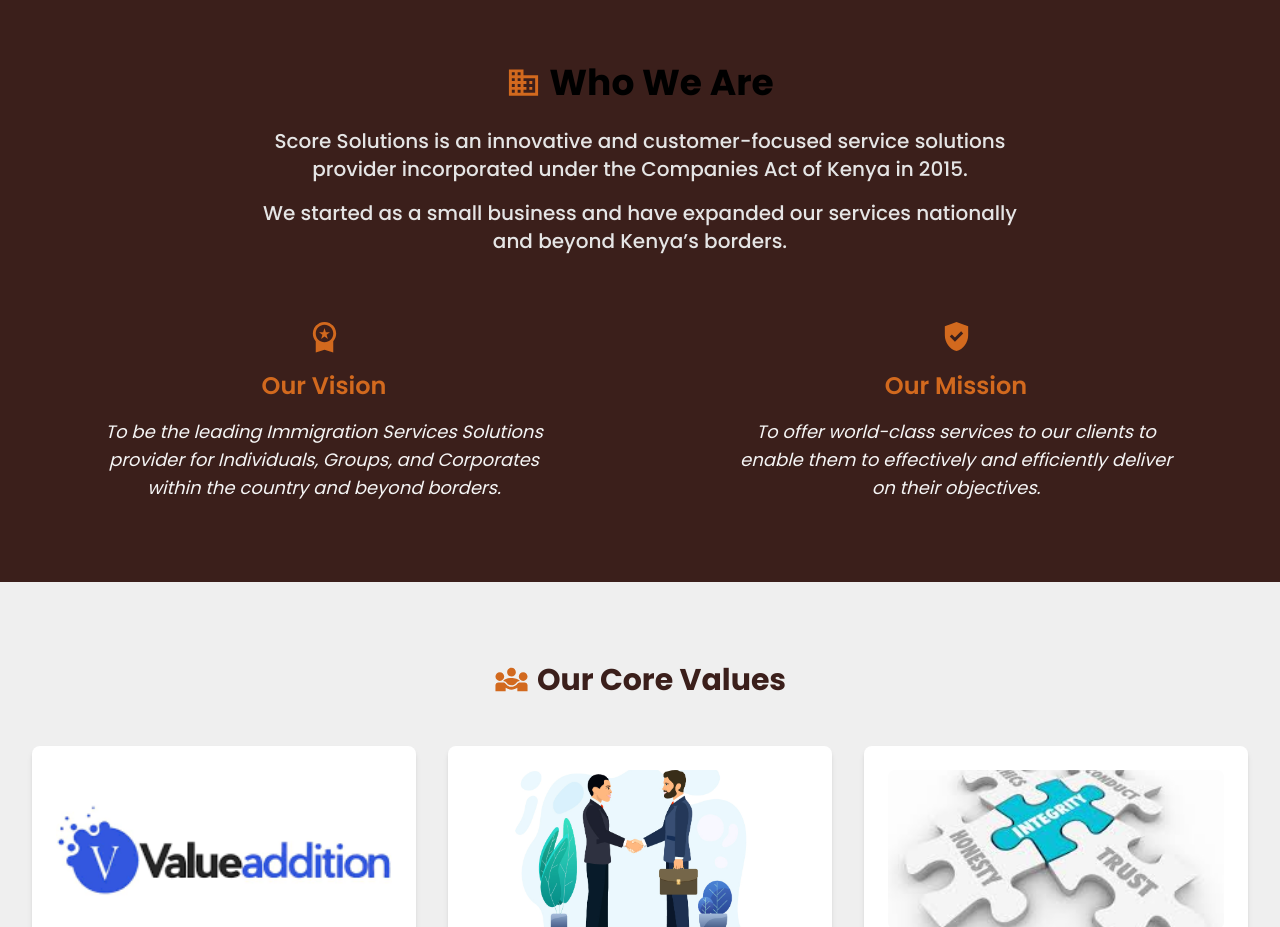
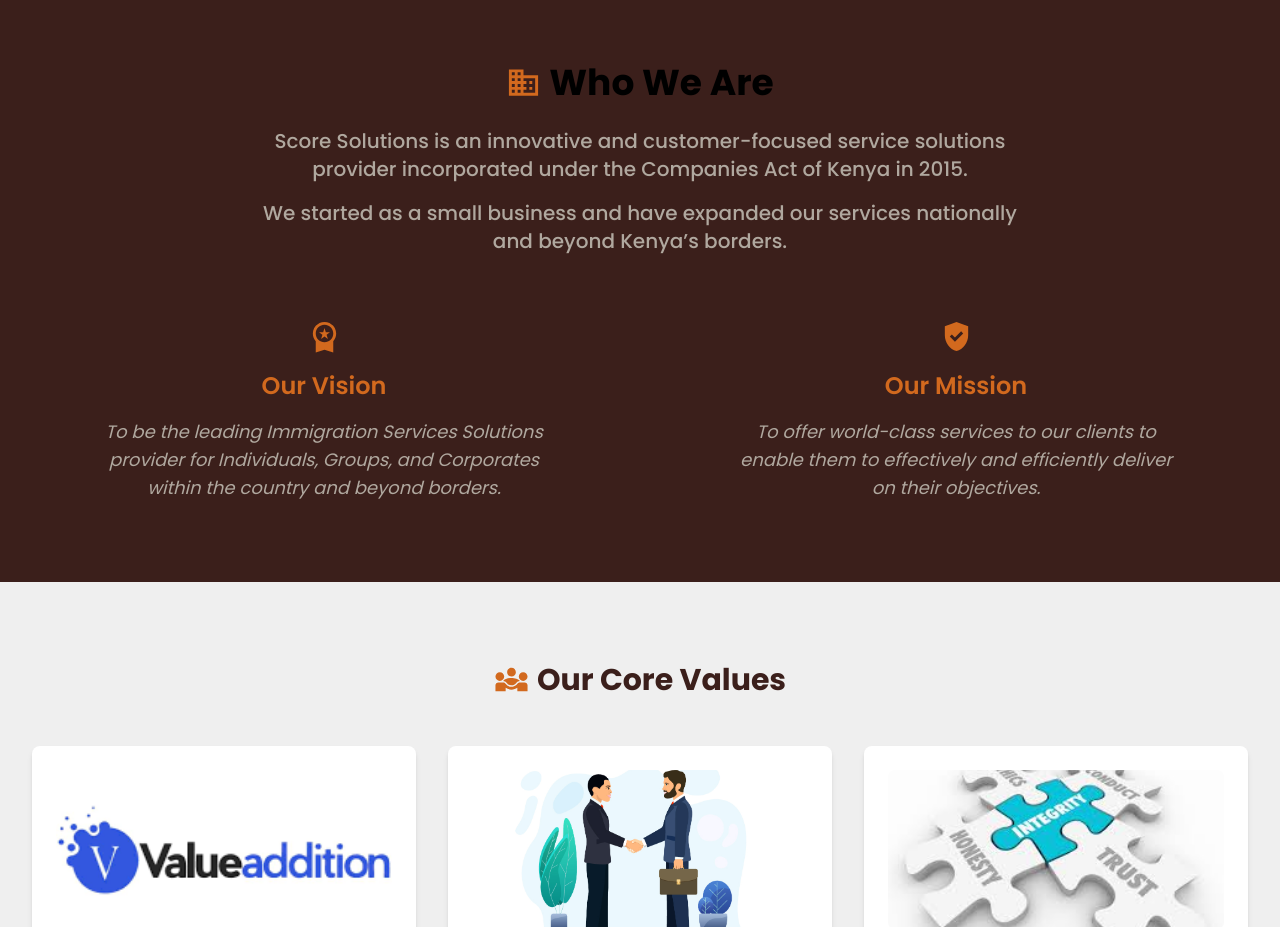
Before and after one commit to kevinmagu418/score-Solution, a Next.js app: page /about in a window 1280 px wide. Shown: the part 1200-2127 px from the top of the page. Built offline with nearby package versions, Linux system fonts and the light colour scheme.

Commit message:
Update font

```diff
--- a/src/app/about/page.jsx
+++ b/src/app/about/page.jsx
@@ -144,10 +144,10 @@ const AboutUs = () => {
               <Business className="text-[var(--color-accent-orange)]" fontSize="large" />
               Who We Are
             </motion.h2>
-            <motion.p variants={fadeIn(0.6)} className="mt-6 text-lg md:text-xl text-neutral-200 max-w-3xl mx-auto font-medium">
+            <motion.p variants={fadeIn(0.6)} className="mt-6 text-lg md:text-xl text-[var(--color-neutral-gray)] max-w-3xl mx-auto font-medium">
               Score Solutions is an innovative and customer-focused service solutions provider incorporated under the Companies Act of Kenya in 2015.
             </motion.p>
-            <motion.p variants={fadeIn(0.7)} className="mt-4 text-lg md:text-xl text-neutral-200 max-w-3xl mx-auto font-medium">
+            <motion.p variants={fadeIn(0.7)} className="mt-4 text-lg md:text-xl text-[var(--color-neutral-gray)] max-w-3xl mx-auto font-medium">
               We started as a small business and have expanded our services nationally and beyond Kenya’s borders.
             </motion.p>
           </div>
@@ -173,7 +173,7 @@ const AboutUs = () => {
               >
                 <item.Icon className="text-[var(--color-accent-orange)]" fontSize="large" />
                 <h3 className="mt-4 text-2xl font-semibold text-[var(--color-accent-orange)]">{item.title}</h3>
-                <p className="mt-4 text-lg italic text-neutral-100 max-w-md">{item.text}</p>
+                <p className="mt-4 text-lg italic text-[var(--color-neutral-gray)] max-w-md">{item.text}</p>
               </motion.div>
             ))}
           </motion.div>
```
